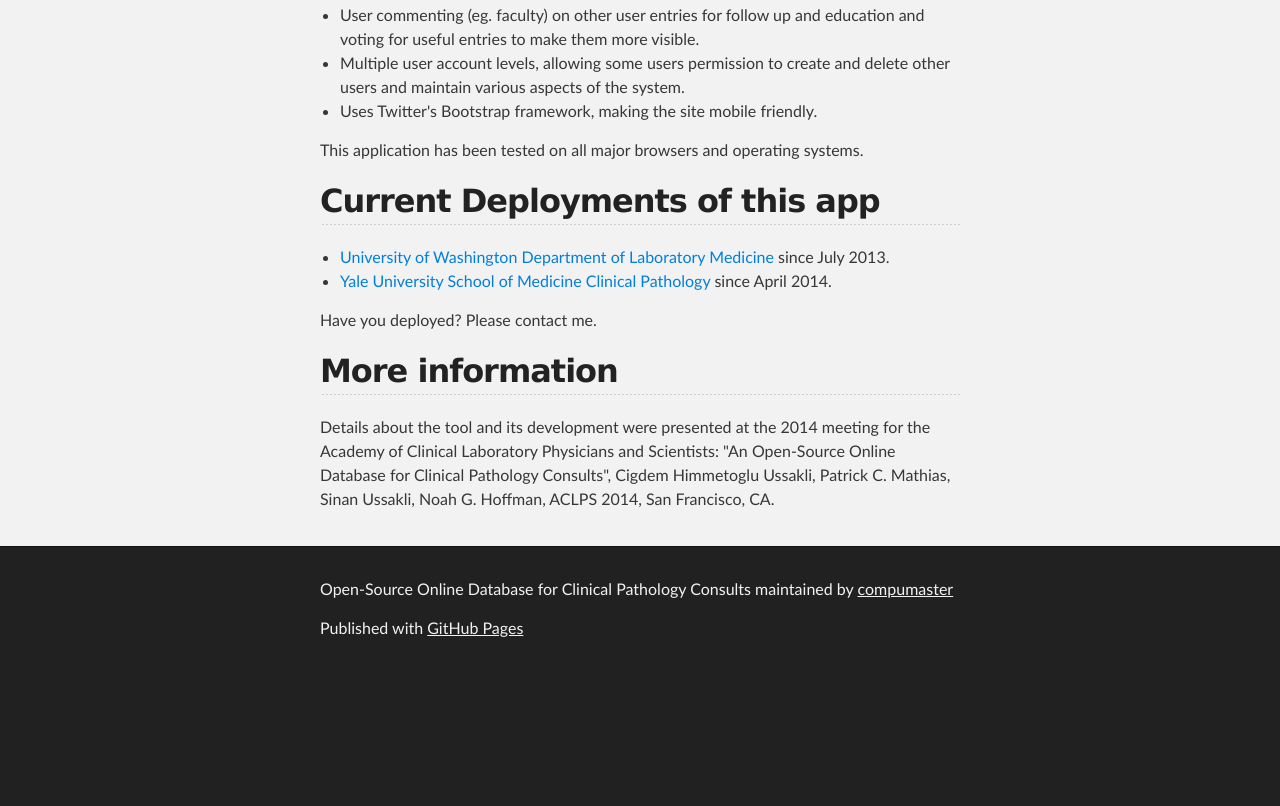
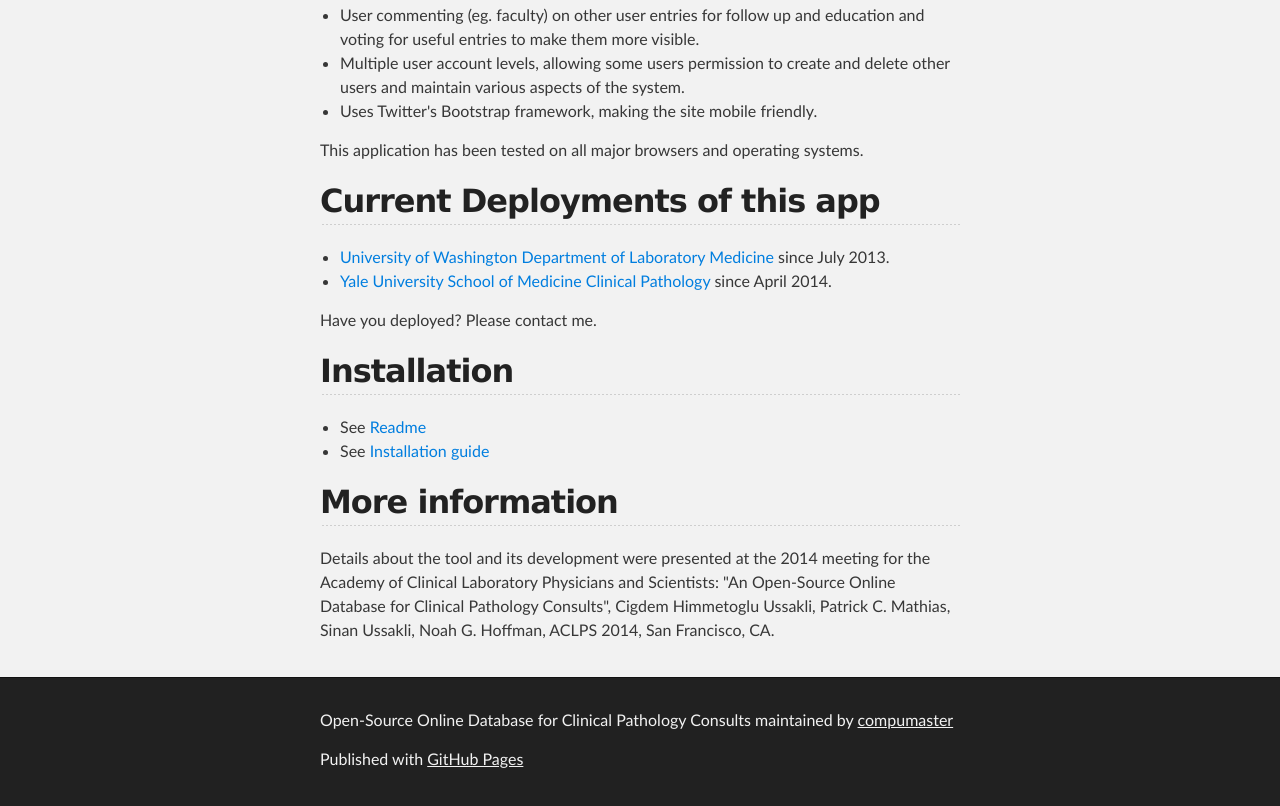
Before and after one commit to compumaster/oncalldb, a plain HTML site: page index.html in a window 1280 px wide. Shown: the part 1309-2115 px from the top of the page. Before the commit the page ends 1984 px from the top, so only its background shows below. Drawn offline with Linux system fonts and the light colour scheme.

```diff
--- a/index.html
+++ b/index.html
@@ -82,6 +82,16 @@
 <p>Have you deployed? Please contact me.</p>
 
 <h2>
+<a id="installation" class="anchor" href="#installation" aria-hidden="true"><span class="octicon octicon-link"></span></a>Installation</h2>
+
+<ul>
+<li>See <a href="https://github.com/compumaster/oncalldb/blob/master/README.md">Readme</a>
+</li>
+<li>See <a href="https://github.com/compumaster/oncalldb/blob/master/INSTALL.md">Installation guide</a>
+</li>
+</ul>
+
+<h2>
 <a id="more-information" class="anchor" href="#more-information" aria-hidden="true"><span class="octicon octicon-link"></span></a>More information</h2>
 
 <p>Details about the tool and its development were presented at the 2014 meeting for the Academy of Clinical Laboratory Physicians and Scientists: "An Open-Source Online Database for Clinical Pathology Consults", Cigdem Himmetoglu Ussakli, Patrick C. Mathias, Sinan Ussakli, Noah G. Hoffman, ACLPS 2014, San Francisco, CA.</p>
```
Also changed, not shown: params.json (+1 -1 lines).
